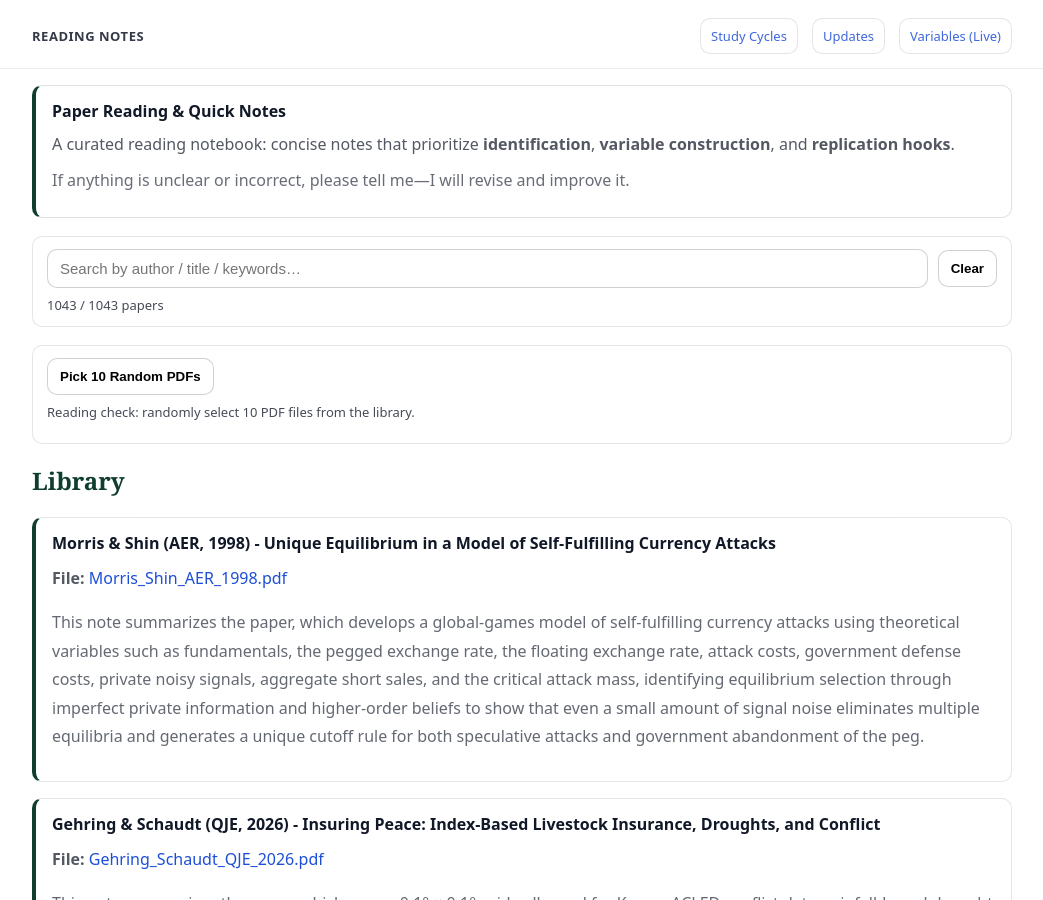
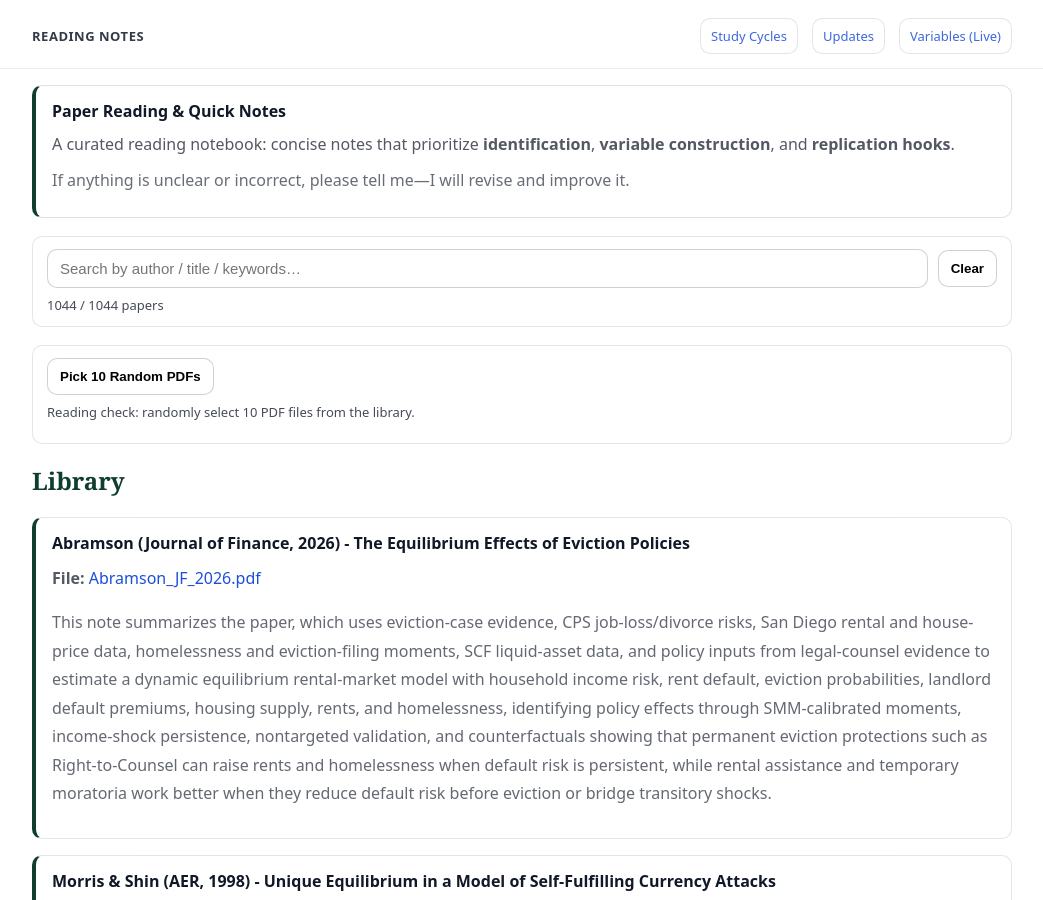
Before and after one commit to yaxinzn/study-archive, a Jekyll site: the page built from reading/index.md, in a window 1280 px wide and 900 px high. Shown: the whole window, without its empty margins (118-1161 px from the left). Built offline with Jekyll 4.4.1, drawn with Linux system fonts in a browser that asks for light colours.

Commit message:
Reading: add/update Abramson_JF_2026.pdf

```diff
--- a/_data/reading.yml
+++ b/_data/reading.yml
@@ -1,3 +1,7 @@
+- title: "Abramson (Journal of Finance, 2026) - The Equilibrium Effects of Eviction Policies"
+  file: "Abramson_JF_2026.pdf"
+  desc: "This note summarizes the paper, which uses eviction-case evidence, CPS job-loss/divorce risks, San Diego rental and house-price data, homelessness and eviction-filing moments, SCF liquid-asset data, and policy inputs from legal-counsel evidence to estimate a dynamic equilibrium rental-market model with household income risk, rent default, eviction probabilities, landlord default premiums, housing supply, rents, and homelessness, identifying policy effects through SMM-calibrated moments, income-shock persistence, nontargeted validation, and counterfactuals showing that permanent eviction protections such as Right-to-Counsel can raise rents and homelessness when default risk is persistent, while rental assistance and temporary moratoria work better when they reduce default risk before eviction or bridge transitory shocks."
+
 - title: "Morris & Shin (AER, 1998) - Unique Equilibrium in a Model of Self-Fulfilling Currency Attacks"
   file: "Morris_Shin_AER_1998.pdf"
   desc: "This note summarizes the paper, which develops a global-games model of self-fulfilling currency attacks using theoretical variables such as fundamentals, the pegged exchange rate, the floating exchange rate, attack costs, government defense costs, private noisy signals, aggregate short sales, and the critical attack mass, identifying equilibrium selection through imperfect private information and higher-order beliefs to show that even a small amount of signal noise eliminates multiple equilibria and generates a unique cutoff rule for both speculative attacks and government abandonment of the peg."
```
Also changed, not shown: 1 other file.
